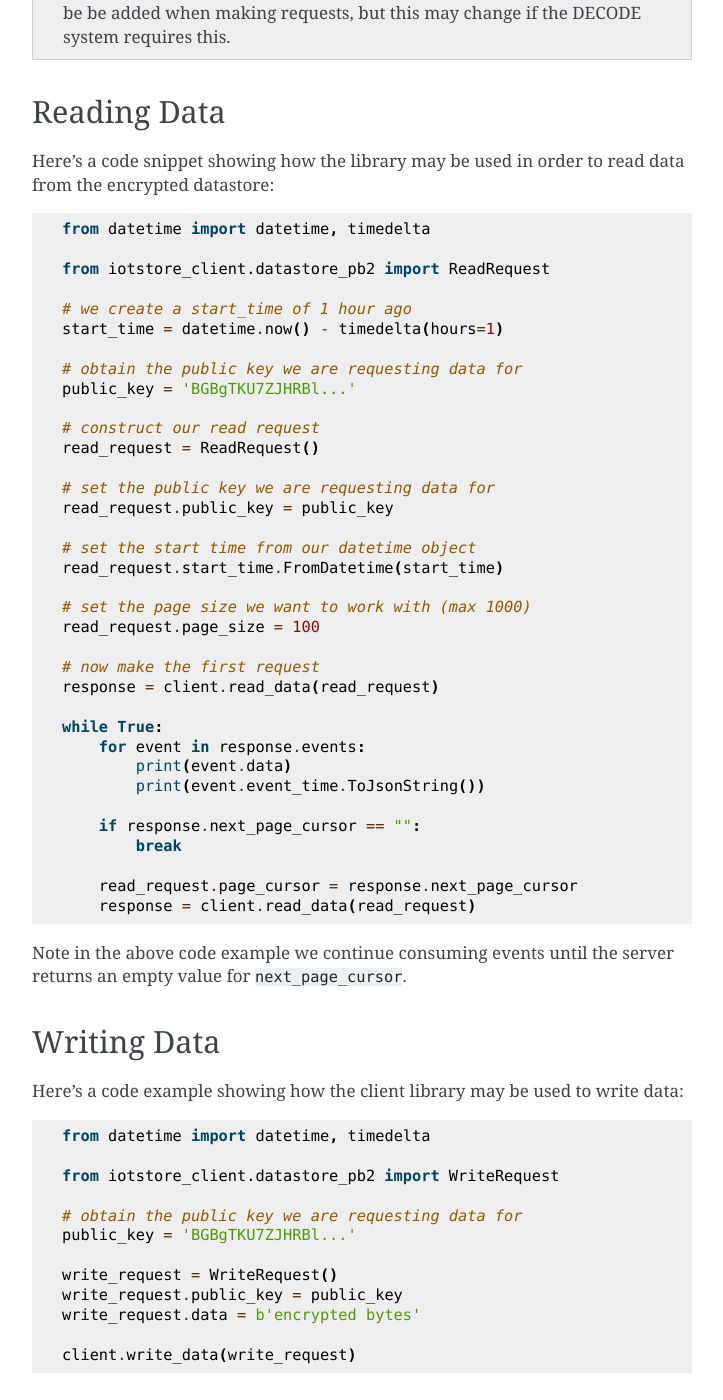
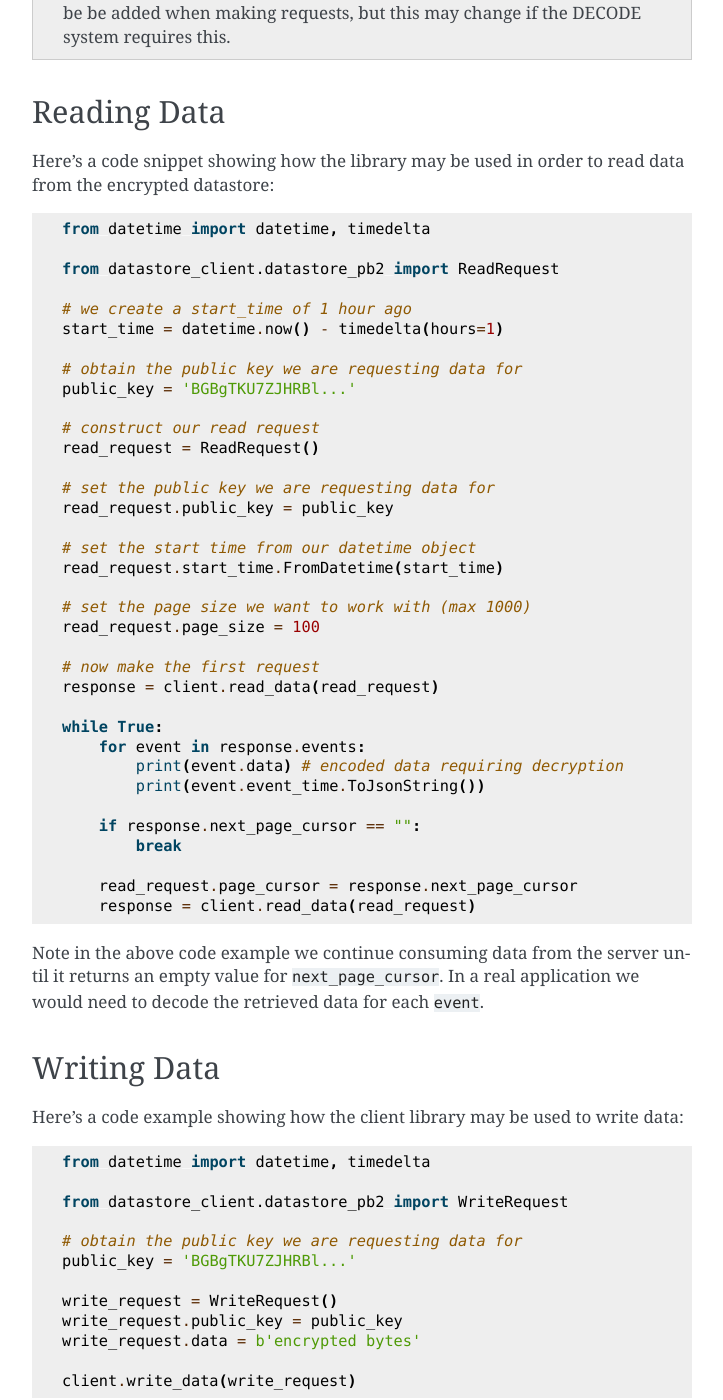
Before and after one commit to thingful/datastore_client_py, a Sphinx documentation site: the page built from docs/pages/usage.rst, in a window 1280 px wide and 1400 px high, scrolled down 570 px. Shown: the whole window, without its empty margins (388-1111 px from the left). Built offline with Sphinx 7.4.7, drawn with Linux system fonts in a browser that asks for light colours; some of the changed text lies outside the part shown.

Commit message:
Update docs with new package name.

```diff
--- a/docs/conf.py
+++ b/docs/conf.py
@@ -19,7 +19,7 @@
 
 # -- Project information -----------------------------------------------------
 
-project = 'iotstore_client'
+project = 'datastore_client'
 copyright = '2018, Sam Mulube'
 author = 'Sam Mulube'
 
@@ -105,7 +105,7 @@ html_static_path = ['_static']
 # -- Options for HTMLHelp output ---------------------------------------------
 
 # Output file base name for HTML help builder.
-htmlhelp_basename = 'iotstore_clientdoc'
+htmlhelp_basename = 'datastore_clientdoc'
 
 
 # -- Options for LaTeX output ------------------------------------------------
@@ -132,7 +132,7 @@ latex_elements = {
 # (source start file, target name, title,
 #  author, documentclass [howto, manual, or own class]).
 latex_documents = [
-    (master_doc, 'iotstore_client.tex', 'iotstore\\_client Documentation',
+    (master_doc, 'datastore_client.tex', 'datastore\\_client Documentation',
      'Sam Mulube', 'manual'),
 ]
 
@@ -142,7 +142,7 @@ latex_documents = [
 # One entry per manual page. List of tuples
 # (source start file, name, description, authors, manual section).
 man_pages = [
-    (master_doc, 'iotstore_client', 'iotstore_client Documentation',
+    (master_doc, 'datastore_client', 'datastore_client Documentation',
      [author], 1)
 ]
 
@@ -153,8 +153,8 @@ man_pages = [
 # (source start file, target name, title, author,
 #  dir menu entry, description, category)
 texinfo_documents = [
-    (master_doc, 'iotstore_client', 'iotstore_client Documentation',
-     author, 'iotstore_client', 'One line description of project.',
+    (master_doc, 'datastore_client', 'datastore_client Documentation',
+     author, 'datastore_client', 'One line description of project.',
      'Miscellaneous'),
 ]
 
--- a/docs/index.rst
+++ b/docs/index.rst
@@ -1,10 +1,10 @@
-.. iotstore_client documentation master file, created by
+.. datastore_client documentation master file, created by
    sphinx-quickstart on Mon Oct  1 17:00:46 2018.
    You can adapt this file completely to your liking, but it should at least
    contain the root `toctree` directive.
 
-Welcome to iotstore_client's documentation!
-===========================================
+DECODE Iot Pilot datastore_client's documentation!
+==================================================
 
 .. toctree::
    :maxdepth: 2
--- a/docs/pages/usage.rst
+++ b/docs/pages/usage.rst
@@ -13,7 +13,7 @@ A client instance can be initialized as follows::
 
     from datetime import datetime, timedelta
 
-    from iotstore_client.datastore_pb2_twirp import DatastoreClient
+    from datastore_client.datastore_pb2_twirp import DatastoreClient
 
     # create our API client
     datastore_address = 'http://datastore:8080'
@@ -21,7 +21,7 @@ A client instance can be initialized as follows::
     # initialize a client instance for the given datastore address
     client = DatastoreClient(datastore_address)
 
-.. note:: Currently the client does not require any authentication information
+.. important:: Currently the client does not require any authentication information
    to be be added when making requests, but this may change if the DECODE system
    requires this.
 
@@ -33,7 +33,7 @@ from the encrypted datastore::
 
     from datetime import datetime, timedelta
 
-    from iotstore_client.datastore_pb2 import ReadRequest
+    from datastore_client.datastore_pb2 import ReadRequest
 
     # we create a start_time of 1 hour ago
     start_time = datetime.now() - timedelta(hours=1)
@@ -58,7 +58,7 @@ from the encrypted datastore::
 
     while True:
         for event in response.events:
-            print(event.data)
+            print(event.data) # encoded data requiring decryption
             print(event.event_time.ToJsonString())
 
         if response.next_page_cursor == "":
@@ -68,8 +68,9 @@ from the encrypted datastore::
         response = client.read_data(read_request)
 
 
-Note in the above code example we continue consuming events until the server
-returns an empty value for ``next_page_cursor``.
+Note in the above code example we continue consuming data from the server until
+it returns an empty value for ``next_page_cursor``. In a real application we
+would need to decode the retrieved data for each ``event``.
 
 Writing Data
 ------------
@@ -79,7 +80,7 @@ data::
 
     from datetime import datetime, timedelta
 
-    from iotstore_client.datastore_pb2 import WriteRequest
+    from datastore_client.datastore_pb2 import WriteRequest
 
     # obtain the public key we are requesting data for
     public_key = 'BGBgTKU7ZJHRBl...'
```
Also changed, not shown: README.md (+1 -1 lines).
